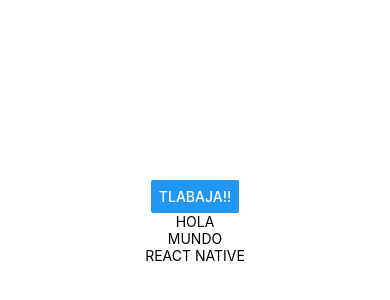
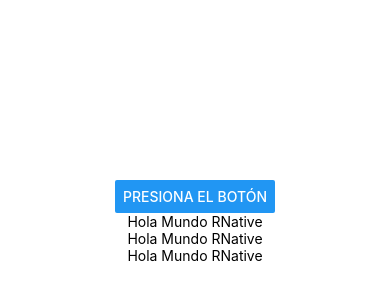
Before and after one commit to ROSALES1910/PM194, a React Native app in the folder my-blank/: screen / in a window 390 px wide. Shown: the part 200-500 px from the top of the page. Built offline with nearby package versions, Linux system fonts and the light colour scheme.

Commit message:
COMPONENTES Y ESTADOS

```diff
--- a/my-blank/App.js
+++ b/my-blank/App.js
@@ -1,12 +1,24 @@
 /* ZONA 1:  IMPORTACIONES*/
 import { StatusBar } from 'expo-status-bar';
 import { StyleSheet, Text, View, Button } from 'react-native';
+import React, {useState} from 'react';
 
-const Texto = (props) => {
-  const {contenido} = props;
-  // const { } = props; // Si necesitas destructurar props
+
+const Boton = () => {
+   const [contenido, setContenido] = useState("Presiona el botón"); //se inicializa el estado del botón
+   const actualizaButton = () => {setContenido('ESTADO ACTUALIZADO DEL BOTÓN')} //se va mandar llamar cuando presionemos el botón
+    return (
+      <Button title = {contenido} onPress={actualizaButton}> {contenido} </Button>
+    )
+};
+
+const Texto = () => {
+  const [contenido, setContenido] = useState("Hola Mundo RNative");
+  const actualizaTexto = () => {setContenido('ESTADO ACTUALIZADO DEL TEXT')} //se va mandar llamar cuando presionemos el botón
   return (
-    <Text> {contenido} </Text>
+    <View>
+      <Text onPress={actualizaTexto}>{contenido}</Text>
+    </View>
   );
 };
 
@@ -14,10 +26,10 @@ const Texto = (props) => {
 export default function App() {
   return (
     <View style={styles.container}>
-      <Button title = "TLABAJA!!"></Button>
-      <Texto contenido = "HOLA"></Texto>
-      <Texto contenido = "MUNDO"></Texto>
-      <Texto contenido = "REACT NATIVE"></Texto>
+      <Boton></Boton>
+      <Texto></Texto>
+      <Texto></Texto>
+      <Texto></Texto>
       <StatusBar style="auto" />
     </View>
   );
```
